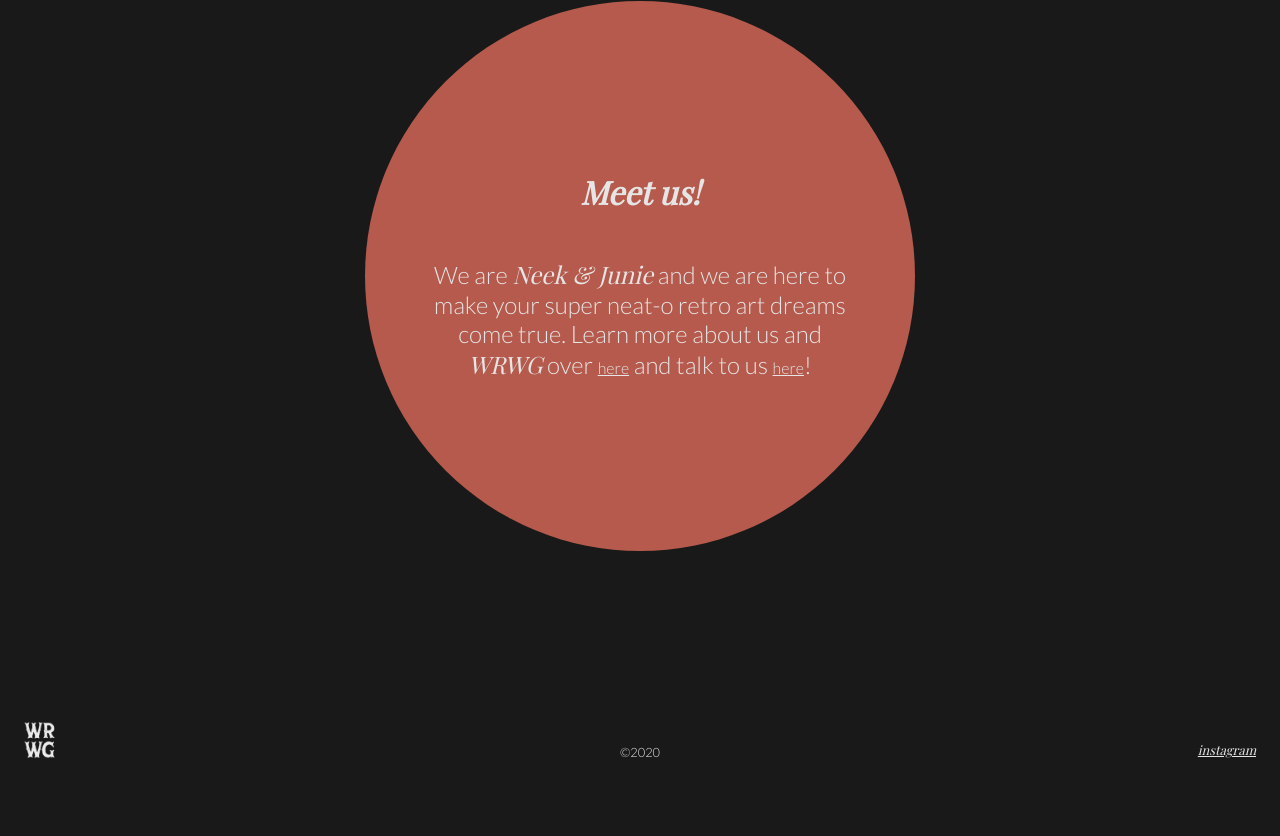
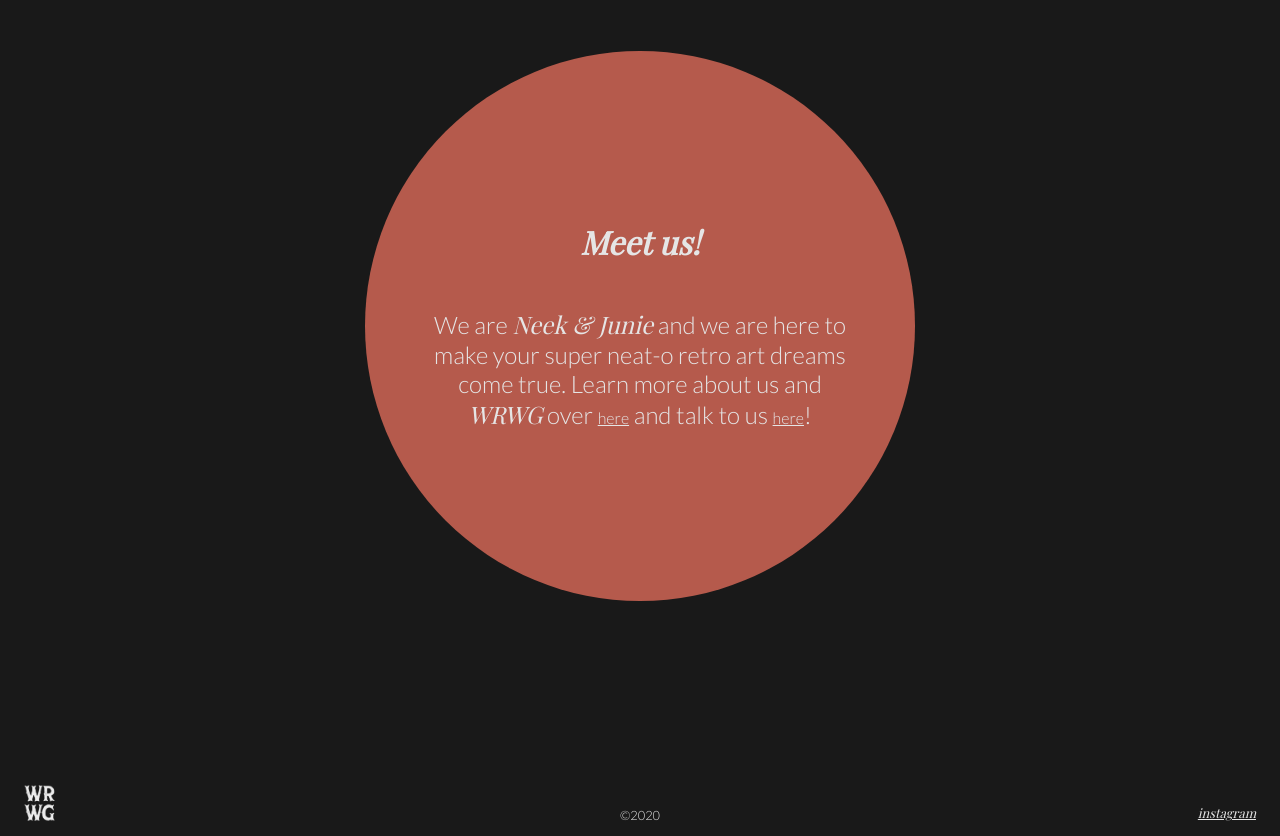
Before and after one commit to julietteabeyta/portfolio-2021, a Next.js app: page / in a window 1280 px wide. Shown: the part 1347-2183 px from the top of the page. Before the commit the page ends 2128 px from the top, so only its background shows below. Built offline with nearby package versions, Linux system fonts and the light colour scheme; a web font is replaced by a local one.

Commit message:
Fix footer to bottom of screen and adjust archive styles

```diff
--- a/components/Transition.js
+++ b/components/Transition.js
@@ -10,6 +10,7 @@ const duration = 400;
 const defaultStyle = {
   transition: `opacity ${duration}ms ease-in-out`,
   opacity: 0,
+  marginBottom: '150px',
 }
 
 const getTransitionStyles = {
--- a/layouts/layout.js
+++ b/layouts/layout.js
@@ -13,12 +13,12 @@ const Layout = ({ children, location }) => {
       </Head>
       {/* <div className="blm"><a href="https://secure.actblue.com/donate/ms_blm_homepage_2019"><span>BLACK LIVES MATTER</span></a> {' '} NO JUSTICE, NO PEACE.</div> */}
       <main>
-        <Header/>
-        <Transition location={location}>
-          {children}
-        </Transition>
-        <Footer />
+          <Header/>
+          <Transition location={location}>
+            {children}
+          </Transition>
       </main>
+      <Footer />
     </ Fragment>
   )
 }
--- a/pages/index.js
+++ b/pages/index.js
@@ -19,7 +19,7 @@ export default function Home() {
 
   return (
     <Layout>
-        <div className="content-container">
+        <div>
           <div className="section section-1">
             <div>
               <p>Creating analog art with a <span>story to tell.</span> Our pieces explore elaborate
--- a/styles.css
+++ b/styles.css
@@ -7,11 +7,27 @@
   --menu-speed: 0.75s;
 }
 
+html, body {
+  height: 100%;
+}
+
 body {
   background: var(--primary-color);
   color: var(--light-color);
   font-family: "Lato", sans-serif;
   overflow-x: hidden;
+}
+body > div {
+  height: 100%;
+}
+
+main {
+  margin-top: -25px;
+  min-height: 100%;
+  position: relative;
+}
+main > div {
+  margin-bottom: 50px;
 }
 
 a {
@@ -50,6 +66,7 @@ header h1 {
   grid-template-columns: repeat(2, 1fr);
   justify-items: center;
   margin-top: 25px;
+  height: 80px;
 }
 .nav a {
   justify-self: start;
@@ -69,7 +86,7 @@ header h1 {
 
 .menu-wrap .toggler {
   position: absolute;
-  top: 0;
+  top: 25px;
   right: 0;
   z-index: 2;
   cursor: pointer;
@@ -80,7 +97,7 @@ header h1 {
 
 .menu-wrap .hamburger {
   position: absolute;
-  top: 0;
+  top: 25px;
   right: 0;
   z-index: 1;
   width: 25px;
@@ -266,7 +283,7 @@ span {
   flex-direction: column;
   align-items: center;
   justify-content: center;
-  margin: 25% 0 30%;
+  margin: 25% 0 20%;
   text-align: center;
 }
 .section.section-3 div {
@@ -289,10 +306,27 @@ span {
   font-size: 1em;
 }
 
+.posts {
+  display: grid;
+  grid-template-columns: 1fr 1fr;
+  max-width: 930px;
+  grid-gap: 15px;
+  margin: 0 auto;
+  padding: 0 15px;
+}
+.posts .post {
+  width: 100%;
+}
+.posts .post img {
+  width: 100%;
+}
+
 footer {
   display: grid;
   grid-template-columns: 1fr 1fr 1fr;
   font-size: 0.8em;
+  width: 100%;
+  margin-top: -50px;
 }
 footer img {
   height: 40px;
@@ -371,14 +405,16 @@ footer a {
   .section.section-1 div small:before {
     right: 165px;
   }
-  .section.section-3 {
-    margin-bottom: 15%;
-  }
   .section.section-3 div {
     height: 420px;
     width: 420px;
     padding: 65px;
   }
+
+  .posts {
+    display: grid;
+    grid-template-columns: 1fr 1fr 1fr;
+  }
 }
 
 /*# sourceMappingURL=styles.css.map */
--- a/styles.scss
+++ b/styles.scss
@@ -9,11 +9,27 @@
   --menu-speed: 0.75s;
 }
 
+html, body {
+  height: 100%;
+}
+
 body {
   background: var(--primary-color);
   color: var(--light-color);
   font-family: 'Lato', sans-serif;
   overflow-x: hidden;
+  > div {
+    height: 100%;
+  }
+}
+
+main {
+  margin-top: -25px;
+  min-height: 100%;
+  position: relative;
+  >div {
+    margin-bottom: 50px;
+  }
 }
 
 a {
@@ -53,6 +69,7 @@ header {
   grid-template-columns: repeat(2, 1fr);
   justify-items: center;
   margin-top: 25px;
+  height: 80px;
   a {
     justify-self: start;
     margin-top: 5px;
@@ -72,7 +89,7 @@ header {
 
 .menu-wrap .toggler {
   position: absolute;
-  top: 0;
+  top: 25px;
   right: 0;
   z-index: 2;
   cursor: pointer;
@@ -83,7 +100,7 @@ header {
 
 .menu-wrap .hamburger {
   position: absolute;
-  top: 0;
+  top: 25px;
   right: 0;
   z-index: 1;
   width: 25px;
@@ -272,7 +289,7 @@ span {
     flex-direction: column;
     align-items: center;
     justify-content: center;
-    margin: 25% 0 30%;
+    margin: 25% 0 20%;
     text-align: center;
     div {
       color: #E5E5E5;
@@ -296,10 +313,27 @@ span {
   }
 }
 
+.posts {
+  display: grid;
+  grid-template-columns: 1fr 1fr;
+  max-width: 930px;
+  grid-gap: 15px;
+  margin: 0 auto;
+  padding: 0 15px;
+  .post {
+    width: 100%;
+      img {
+        width: 100%;
+      }
+  }
+}
+
 footer {
   display: grid;
   grid-template-columns: 1fr 1fr 1fr;
   font-size: .8em;
+  width: 100%;
+  margin-top: -50px;
   img {
     height: 40px;
     margin-top: -20px;
@@ -390,7 +424,6 @@ footer {
       }
     }
     &.section-3 {
-      margin-bottom: 15%;
       div {
         height: 420px;
         width: 420px;
@@ -398,4 +431,8 @@ footer {
       }
     }
   }
+  .posts {
+    display: grid;
+    grid-template-columns: 1fr 1fr 1fr;
+  }
 }
```
Also changed, not shown: components/Header.js.
